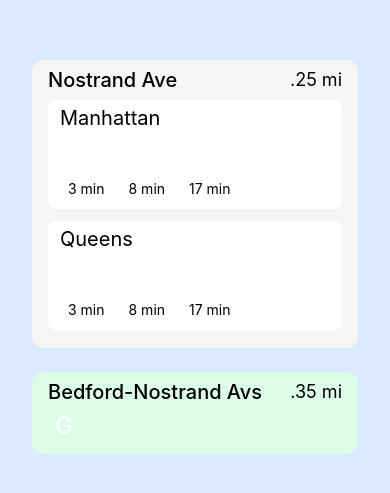
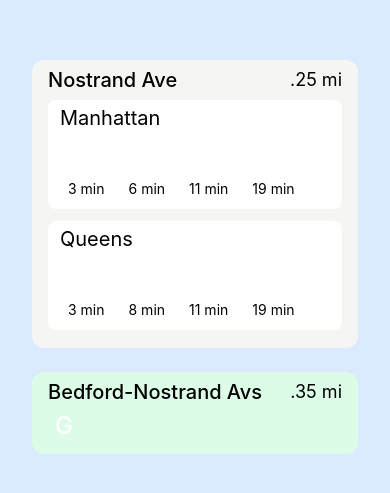
Before and after one commit to TigerFeng37/subway-app, a React Native app: screen / in a window 390 px wide. Shown: the part 101-594 px from the top of the page. Built offline with nearby package versions, Linux system fonts and the light colour scheme.

Commit message:
make platform interactive - can expand to show train destinations

```diff
--- a/app/components/platform.tsx
+++ b/app/components/platform.tsx
@@ -1,27 +1,57 @@
-import UpcomingArrival from './upcomingArrival';
+import UpcomingArrivalSmall from './upcomingArrivalSmall';
+import UpcomingArrivalLarge from './upcomingArrivalLarge';
 
 import React, {useState} from 'react';
 import {
   View,
-  Text
+  Text,
+  TouchableOpacity
 } from 'react-native';
 
 interface Props {
-    name: string;
+    data: {
+        heading: string,
+        departures: Array<{ train: string; time: string }>
+    };
+    isExpanded: boolean;
+    onShow: () => void;
+    onHide: () => void;
   }
 
-const Platform: React.FC<Props> = ({ name }) => {
+const Platform: React.FC<Props> = ({ data, isExpanded, onShow, onHide }) => {
   return (
+    <TouchableOpacity onPress={onShow}>
       <View className="bg-white rounded-lg flex flex-col py-1 px-3 my-1.5">
+          <View className="flex flex-row justify-between items-center">
             <Text className="text-xl mb-1">
-            { name }
+                { data.heading }
             </Text>
+            {isExpanded ?
+              <TouchableOpacity onPress={onHide}>
+                <View className="w-6 h-6 rounded-full bg-gray-300"></View>
+              </TouchableOpacity>
+            : null }
+          </View>
+
+          { isExpanded ?
+            <View className="flex flex-col gap-2 mt-1">
+              {data.departures.map((prop, key) => {
+                return (
+                  <UpcomingArrivalLarge train={prop.train} time={prop.time} destination="destination" />
+                );
+              })}
+            </View>
+          :
             <View className="flex flex-row gap-2">
-            <UpcomingArrival train="A" time="3 min" />
-            <UpcomingArrival train="A" time="8 min" />
-            <UpcomingArrival train="A" time="17 min" />
+              {data.departures.map((prop, key) => {
+                return (
+                  <UpcomingArrivalSmall train={prop.train} time={prop.time} />
+                );
+              })}
             </View>
+          }
       </View>
+    </TouchableOpacity>
   );
 };
 export default Platform;
--- /dev/null
+++ b/app/components/upcomingArrivalLarge.tsx
@@ -0,0 +1,31 @@
+import Bullet from './bullet';
+
+import React, {useState} from 'react';
+import {
+  View,
+  Text
+} from 'react-native';
+
+interface Props {
+    train: string;
+    time: string;
+    destination: string;
+  }
+
+const UpcomingArrivalSmall: React.FC<Props> = ({ train, time, destination }) => {
+  return (
+    <View className="bg-white w-full flex flex-row py-1 pl-2 my-1 justify-between items-center">
+        <View className="flex flex-row items-center justify-start">
+            <Bullet letter={ train } color="mta-blue" />
+            <Text className="ml-2 mb-1 font-medium">
+                { destination }
+            </Text>
+        </View>
+        <Text className="mb-1">
+            { time }
+        </Text>
+
+    </View>
+  );
+};
+export default UpcomingArrivalSmall;
--- a/app/components/upcomingArrival.tsx
+++ b/app/components/upcomingArrivalSmall.tsx
@@ -11,7 +11,7 @@ interface Props {
     time: string;
   }
 
-const UpcomingArrival: React.FC<Props> = ({ train, time }) => {
+const UpcomingArrivalSmall: React.FC<Props> = ({ train, time }) => {
   return (
     <View className="bg-white rounded-lg flex flex-col py-1 px-2 my-1 items-center">
         <Bullet letter={ train } color="mta-blue" />
@@ -21,4 +21,4 @@ const UpcomingArrival: React.FC<Props> = ({ train, time }) => {
     </View>
   );
 };
-export default UpcomingArrival;
+export default UpcomingArrivalSmall;
--- a/app/pages/index.tsx
+++ b/app/pages/index.tsx
@@ -11,8 +11,61 @@ import {
   TouchableOpacity,
   StyleSheet,
 } from 'react-native';
+
 const Index = () => {
-  return (
+
+    const stationData = {
+        name: "Nostrand Ave",
+        distance: ".25 mi",
+        platforms: [
+            {
+                heading: "Manhattan",
+                departures: [
+                    {
+                        train: "A",
+                        time: "3 min"
+                    },
+                    {
+                        train: "C",
+                        time: "6 min"
+                    },
+                    {
+                        train: "A",
+                        time: "11 min"
+                    },
+                    {
+                        train: "C",
+                        time: "19 min"
+                    }
+                ]
+            },
+            {
+                heading: "Queens",
+                departures: [
+                    {
+                        train: "C",
+                        time: "3 min"
+                    },
+                    {
+                        train: "C",
+                        time: "8 min"
+                    },
+                    {
+                        train: "A",
+                        time: "11 min"
+                    },
+                    {
+                        train: "C",
+                        time: "19 min"
+                    }
+                ]
+            }
+        ]
+    }
+
+    const [expandedPlatform, setExpandedPlatform] = useState("");
+
+    return (
     <>
     {/* <StatusBar
         barStyle='light-content'
@@ -26,16 +79,24 @@ const Index = () => {
                 <View className="rounded-xl bg-stone-100 w-full pt-1.5 pb-3 px-4 flex flex-col">
                     <View className="flex flex-row w-full justify-between items-center">
                         <Text className="font-medium text-xl">
-                            Nostrand Ave
+                            {stationData.name}
                         </Text>
                         <Text className="text-lg">
-                            .25 mi
+                            {stationData.distance}
                         </Text>
                     </View>
-                    <Platform name="Manhattan"/>
-                    <Platform name="Queens"/>
+                    {stationData.platforms.map((prop) => {
+                        return (
+                            <Platform
+                                data = {prop}
+                                isExpanded = {expandedPlatform === prop.heading}
+                                onShow = {() => setExpandedPlatform(prop.heading)}
+                                onHide = {() => setExpandedPlatform("")}
+                            />
+                        );
+                    })}
                 </View>
-                <SimpleStation name="Bedford-Nostrand Avs" distance=".35 mi" trains="G"/>
+                {expandedPlatform === "" ? <SimpleStation name="Bedford-Nostrand Avs" distance=".35 mi" trains="G"/> : null}
             </View>
         </View>
     </ScrollView>
```
Lines whose indentation alone changed are shown as unchanged.
